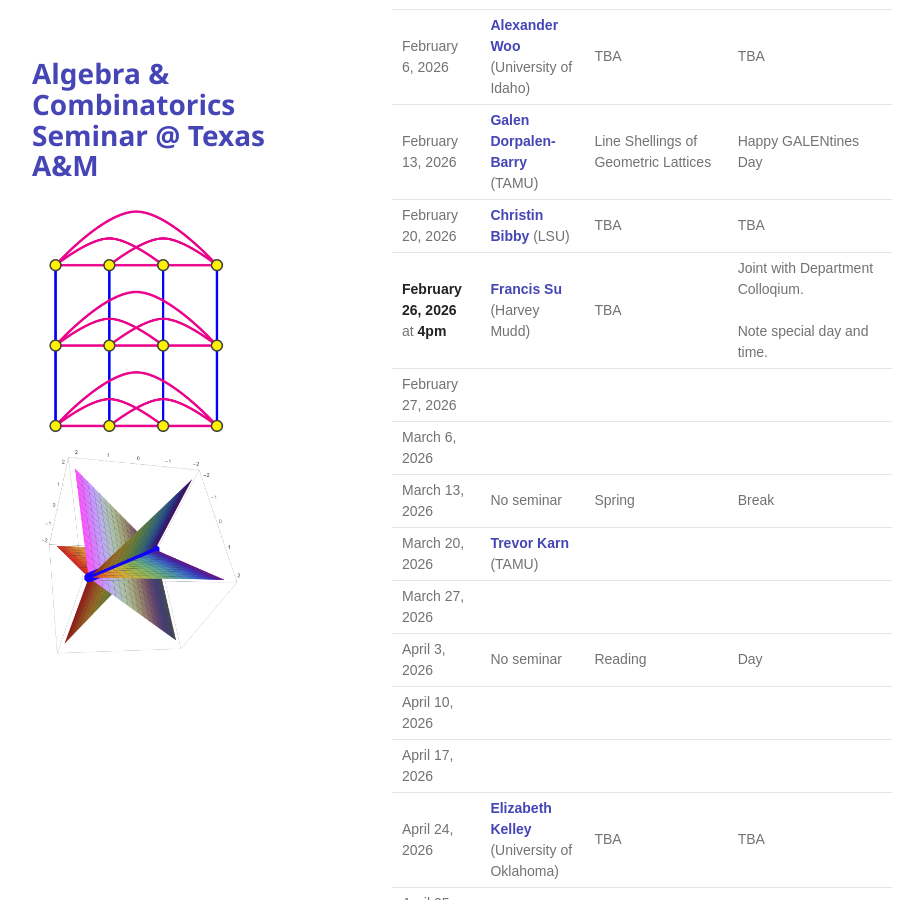
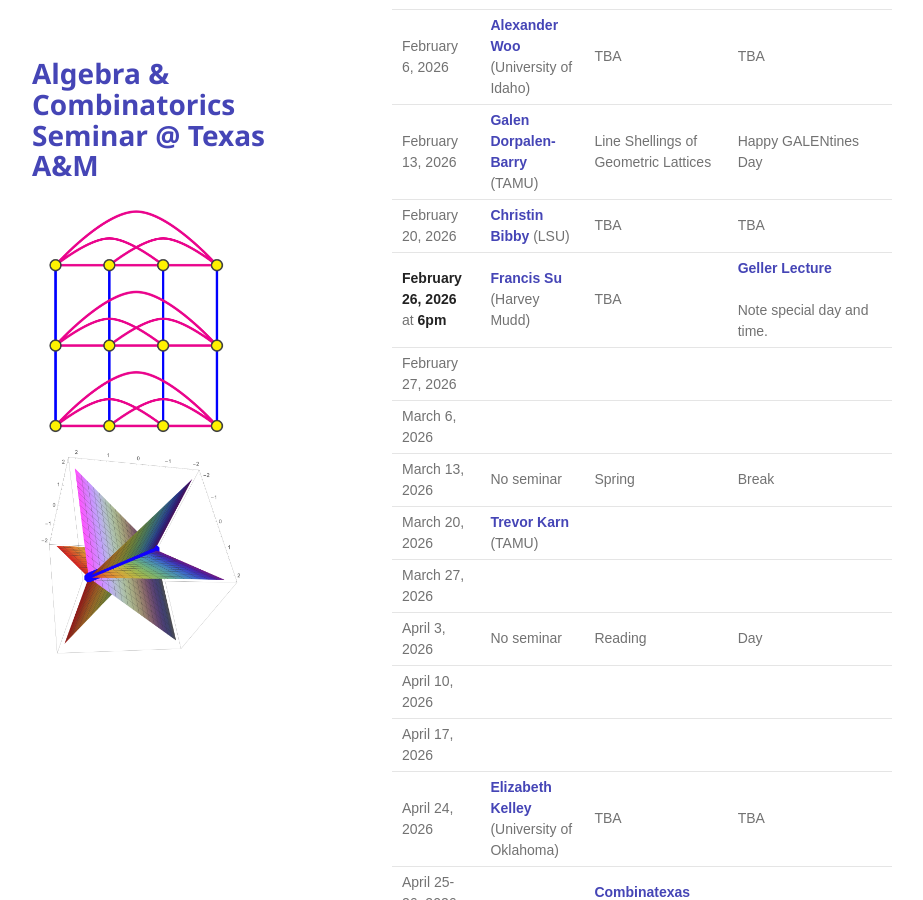
Before and after one commit to tamu-seminar/alg-comb, a Jekyll site: the page built from index.md, in a window 1280 px wide and 900 px high, scrolled down 463 px. Shown: the whole window, without its empty margins (178-1101 px from the left). Built offline with Jekyll 4.4.1, drawn with Linux system fonts in a browser that asks for light colours.

Commit message:
geller lecture

```diff
--- a/index.md
+++ b/index.md
@@ -29,7 +29,7 @@ The organizers are [Chun-Hung Liu](https://people.tamu.edu/~chliu/), [Trevor Kar
 | February 6, 2026  | [Alexander Woo](https://www.uidaho.edu/people/awoo) (University of Idaho)        |  TBA  | TBA   |
 | February 13, 2026 | [Galen Dorpalen-Barry](https://galen.dorpalen-barry.org/) (TAMU)        |   Line Shellings of Geometric Lattices    |   Happy GALENtines Day    |
 | February 20, 2026 | [Christin Bibby](https://www.math.lsu.edu/~bibby/) (LSU)    |   TBA    |   TBA    |
-|**February 26, 2026** at **4pm** | [Francis Su](https://www.francissu.com/) (Harvey Mudd) | TBA | Joint with Department Colloqium. <br><br> Note special day and time.|
+|**February 26, 2026** at **6pm** | [Francis Su](https://www.francissu.com/) (Harvey Mudd) | TBA | [Geller Lecture](https://sites.google.com/tamu.edu/geller-lecture-2026/home) <br><br> Note special day and time.|
 | February 27, 2026 |         |       |       |
 | March 6, 2026     |         |       |       |
 | March 13, 2026    |No seminar|Spring|Break  |
```
